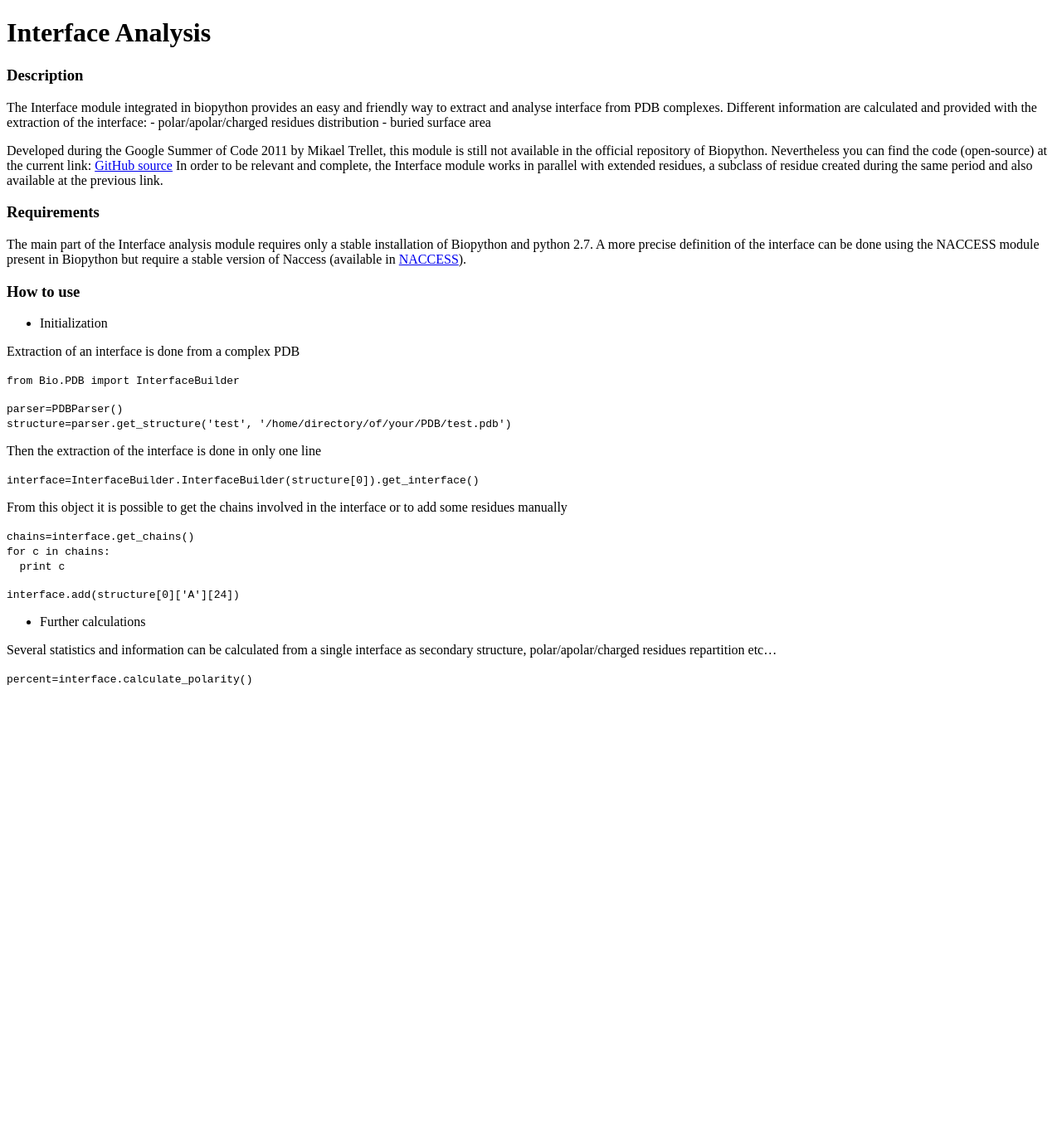
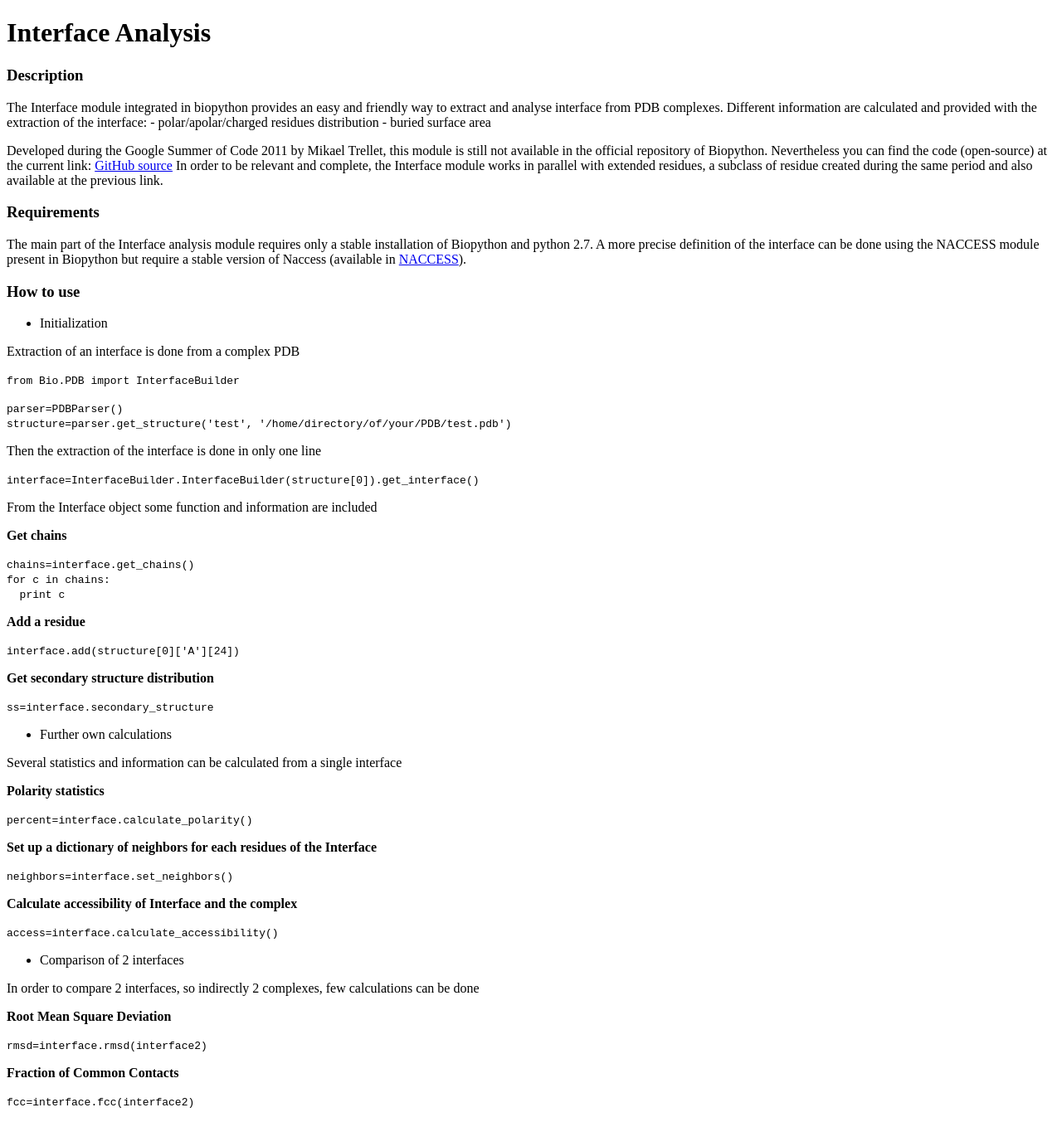
Before and after one commit to biopython/biopython.github.io, a Jekyll site: the page built from wiki/Interface_Analysis.md, in a window 1280 px wide. Shown: the whole page at 83% size. Built offline with Jekyll 4.4.1, drawn with Linux system fonts in a browser that asks for light colours; before the commit the page ends 900 px from its top, so only the background shows below that.

Commit message:
/* How to use */

```diff
--- a/wiki/Interface_Analysis.md
+++ b/wiki/Interface_Analysis.md
@@ -44,19 +44,48 @@ Then the extraction of the interface is done in only one line
 
 `interface=InterfaceBuilder.InterfaceBuilder(structure[0]).get_interface()`
 
-From this object it is possible to get the chains involved in the
-interface or to add some residues manually
+From the Interface object some function and information are included
+
+**Get chains**
 
 `chains=interface.get_chains()`
 `for c in chains:`
 `  print c`
 
+**Add a residue**
+
 `interface.add(structure[0]['A'][24])`
 
--   Further calculations
+**Get secondary structure distribution**
+
+`ss=interface.secondary_structure`
+
+-   Further own calculations
 
 Several statistics and information can be calculated from a single
-interface as secondary structure, polar/apolar/charged residues
-repartition etc...
+interface
+
+**Polarity statistics**
 
 `percent=interface.calculate_polarity()`
+
+**Set up a dictionary of neighbors for each residues of the Interface**
+
+`neighbors=interface.set_neighbors()`
+
+**Calculate accessibility of Interface and the complex**
+
+`access=interface.calculate_accessibility()`
+
+-   Comparison of 2 interfaces
+
+In order to compare 2 interfaces, so indirectly 2 complexes, few
+calculations can be done
+
+**Root Mean Square Deviation**
+
+`rmsd=interface.rmsd(interface2)`
+
+**Fraction of Common Contacts**
+
+`fcc=interface.fcc(interface2)`
```
Also changed, not shown: 1 other file.
